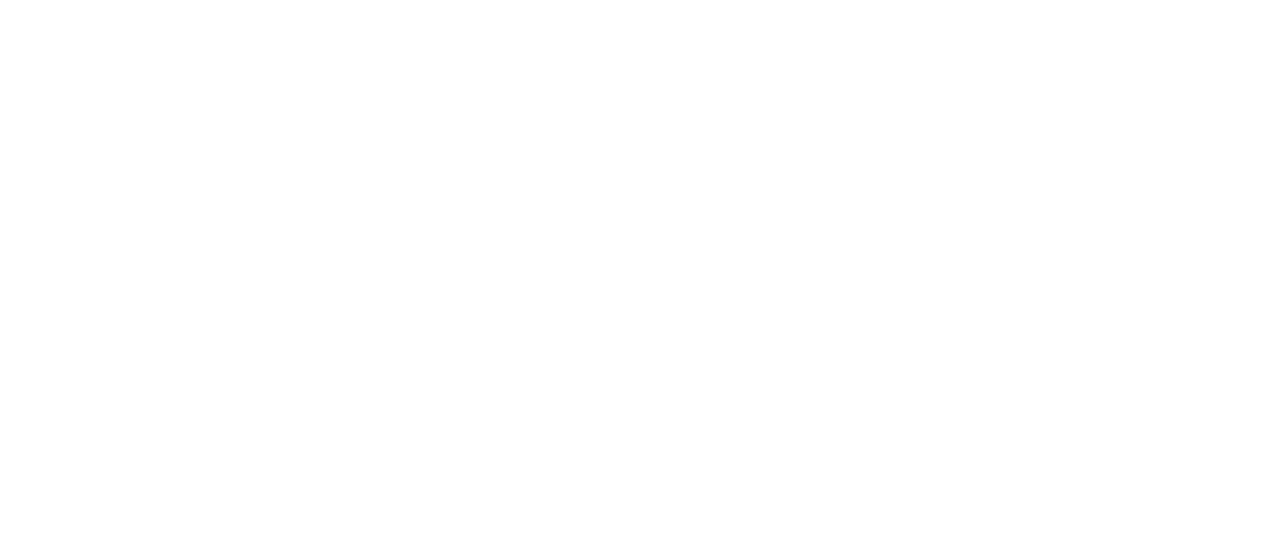
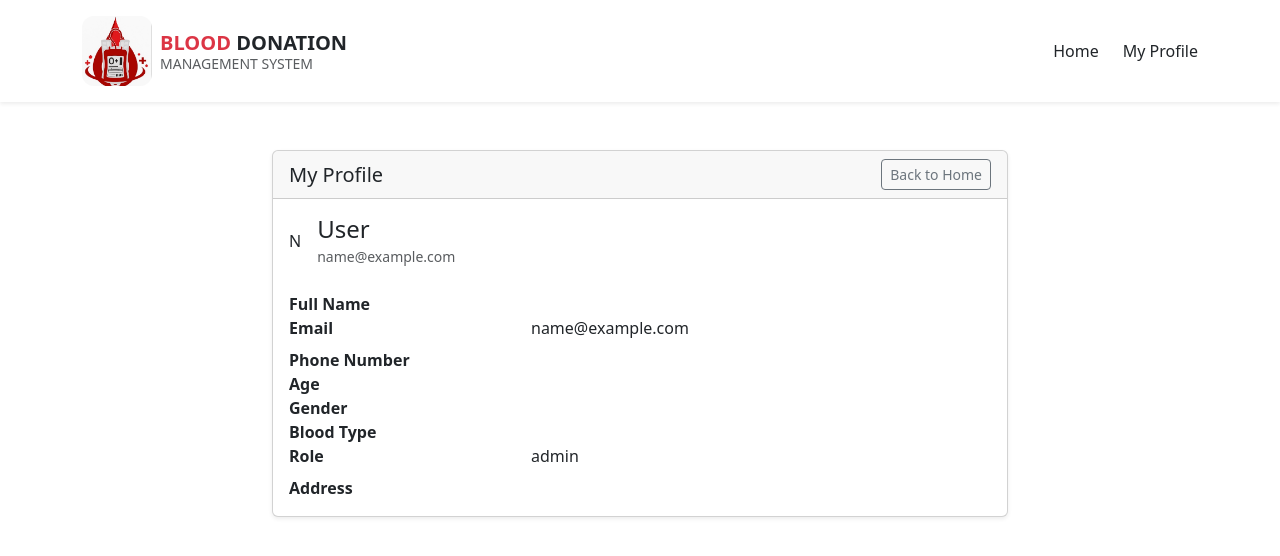
Before and after one commit to bineabble-XD/BDMS, a React (Vite) app in the folder client/: page /profile in a window 1280 px wide. Before the commit this address had no page. Shown: the top 556 px of the page. Built offline with nearby package versions, Linux system fonts and the light colour scheme; sample sign-in values are in the browser's storage.

Commit message:
admin and user profile added with more explanation in WhatsApp

```diff
--- a/client/src/App.css
+++ b/client/src/App.css
@@ -550,3 +550,30 @@
   background: linear-gradient(to right, #b10000, #ff4b4b);
   margin-top: 24px;
 }
+
+
+.profile-icon-btn,
+.profile-icon {
+  width: 40px;
+  height: 40px;
+  border-radius: 50%;
+  font-weight: 600;
+  border: 1px solid #ddd;
+}
+
+.profile-icon-btn {
+  padding: 0;
+}
+
+
+.admin-profile-icon {
+  width: 40px;
+  height: 40px;
+  border-radius: 50%;
+  background: #ffffff;
+  border: 1px solid #ccc;
+  font-weight: bold;
+  cursor: pointer;
+  text-decoration: none;
+  color: black;
+}
--- a/client/src/App.jsx
+++ b/client/src/App.jsx
@@ -14,8 +14,8 @@
 import LandingPage from "./components/LandingPage.jsx";
 import ForgetPassword from "./components/ForgetPassword.jsx";
 import ResetPassword from "./components/ResetPassword.jsx";
-
-
+import Profile from "./components/Profile.jsx";
+import AdminProfile from "./components/AdminProfile.jsx";
 
 
 
@@ -36,6 +36,9 @@
         <Route path="/verified" element={<EmailVerified />} />
         <Route path="/forget-password" element={<ForgetPassword />} />
         <Route path="/reset-password/:token" element={<ResetPassword />} />
+        <Route path="/profile" element={<Profile />} />
+        <Route path="/admin-profile" element={<AdminProfile />} />
+
       </Routes>
     </BrowserRouter>
   );
--- /dev/null
+++ b/client/src/components/AdminProfile.jsx
@@ -0,0 +1,65 @@
+import React from "react";
+import { Link } from "react-router-dom";
+import mlogo from "../assets/mlogo.jpg";
+
+const AdminProfile = () => {
+  const admin = JSON.parse(localStorage.getItem("bdmsUser"));
+
+  if (!admin) return <h3>No admin logged in</h3>;
+
+  return (
+    <div className="container py-5">
+      <header className="d-flex justify-content-between align-items-center mb-4">
+        <div className="d-flex align-items-center gap-2">
+          <img
+            src={mlogo}
+            alt="BDMS Logo"
+            style={{
+              width: "70px",
+              height: "70px",
+              objectFit: "cover",
+              borderRadius: "12px",
+            }}
+          />
+          <h4 className="fw-bold">BDMS Admin Panel</h4>
+        </div>
+
+        <Link to="/dashboard" className="btn btn-outline-secondary">
+          Back
+        </Link>
+      </header>
+
+      <div className="card shadow p-4">
+        <h3>Admin Profile</h3>
+        <hr />
+
+        <dl className="row">
+          <dt className="col-sm-3">Full Name</dt>
+          <dd className="col-sm-9">{admin.fName}</dd>
+
+          <dt className="col-sm-3">Email</dt>
+          <dd className="col-sm-9">{admin.email}</dd>
+
+          <dt className="col-sm-3">Phone</dt>
+          <dd className="col-sm-9">{admin.phoneNum}</dd>
+
+          <dt className="col-sm-3">Role</dt>
+          <dd className="col-sm-9">{admin.role}</dd>
+
+          <dt className="col-sm-3">Blood Type</dt>
+          <dd className="col-sm-9">{admin.bloodType}</dd>
+
+          <dt className="col-sm-3">Address</dt>
+          <dd className="col-sm-9">{admin.address}</dd>
+
+          <dt className="col-sm-3">Admin Status</dt>
+          <dd className="col-sm-9">
+            {admin.isAdmin ? "Administrator" : "Standard User"}
+          </dd>
+        </dl>
+      </div>
+    </div>
+  );
+};
+
+export default AdminProfile;
--- a/client/src/components/Appointment.jsx
+++ b/client/src/components/Appointment.jsx
@@ -1,9 +1,12 @@
+// src/components/Appointment.jsx
 import React, { useState } from "react";
-import { Link } from "react-router-dom";
+import { Link, useNavigate } from "react-router-dom";
 import mlogo from "../assets/mlogo.jpg";
-import donorIllustration from "../assets/donor.png"; // غيّرها للصورة اللي تحبها لو حاب
+import donorIllustration from "../assets/donor.png";
 
 const Appointment = () => {
+  const navigate = useNavigate();
+
   const [form, setForm] = useState({
     hospital: "Khawla Hospital",
     appointmentMonth: "",
@@ -29,10 +32,32 @@
     e.preventDefault();
     console.log("Appointment data:", form);
     alert("Appointment request submitted!");
+    // here later you can send to backend with fetch()
+  };
+
+  const resetForm = () => {
+    setForm({
+      hospital: "Khawla Hospital",
+      appointmentMonth: "",
+      appointmentTime: "",
+      lastDonationMonth: "",
+      donatedBefore: false,
+      sickPast3Months: false,
+      medsRecently: "",
+      hasColdFluFever: "",
+      medicalRestriction: "",
+      confirmHealth: false,
+    });
+  };
+
+  const handleCancel = () => {
+    resetForm();
+    navigate("/home"); // go back to Home page
   };
 
   return (
     <div className="appt-page">
+      {/* NAVBAR */}
       <header className="bdms-navbar shadow-sm">
         <div className="container d-flex align-items-center justify-content-between py-3">
           <div className="d-flex align-items-center gap-2">
@@ -55,26 +80,25 @@
           </div>
 
           <nav className="d-none d-md-flex align-items-center gap-4">
-            <Link to="/" className="nav-link">
-              Dashboards
+            <Link to="/home" className="nav-link">
+              Home
             </Link>
-            <Link to="/urgent" className="nav-link">
+            <Link to="/home#urgent" className="nav-link">
               Urgent Requests
             </Link>
             <span className="nav-link active-link">Appointments</span>
-            <Link to="/reports" className="nav-link">
-              Reports
-            </Link>
-            <button className="btn btn-danger ms-3 px-4">Log out</button>
           </nav>
+
         </div>
       </header>
 
+      {/* MAIN CONTENT */}
       <main className="appt-main">
         <div className="container">
           <h2 className="text-center mb-4 appt-title">Book an Appointment</h2>
 
           <div className="row justify-content-center">
+            {/* LEFT ILLUSTRATION */}
             <div className="col-md-4 text-center mb-4 mb-md-0">
               <img
                 src={donorIllustration}
@@ -83,6 +107,7 @@
               />
             </div>
 
+            {/* RIGHT FORM */}
             <div className="col-md-6">
               <form className="appt-form" onSubmit={handleSubmit}>
                 <h5 className="mb-3">Appointment Details</h5>
@@ -311,20 +336,7 @@
                   <button
                     type="button"
                     className="btn btn-outline-secondary flex-grow-1"
-                    onClick={() =>
-                      setForm({
-                        hospital: "Khawla Hospital",
-                        appointmentMonth: "",
-                        appointmentTime: "",
-                        lastDonationMonth: "",
-                        donatedBefore: false,
-                        sickPast3Months: false,
-                        medsRecently: "",
-                        hasColdFluFever: "",
-                        medicalRestriction: "",
-                        confirmHealth: false,
-                      })
-                    }
+                    onClick={handleCancel}
                   >
                     Cancel
                   </button>
--- /dev/null
+++ b/client/src/components/Profile.jsx
@@ -0,0 +1,109 @@
+// src/components/Profile.jsx
+import React, { useEffect } from "react";
+import { useSelector } from "react-redux";
+import { useNavigate, Link } from "react-router-dom";
+import mlogo from "../assets/mlogo.jpg";
+
+const Profile = () => {
+  const user = useSelector((state) => state.auth.user);
+  const navigate = useNavigate();
+
+  // If no user (not logged in), redirect to login
+  useEffect(() => {
+    if (!user) {
+      navigate("/login");
+    }
+  }, [user, navigate]);
+
+  if (!user) return null; // nothing while redirecting
+
+  return (
+    <div className="profile-page">
+      <header className="bdms-navbar shadow-sm">
+        <div className="container d-flex align-items-center justify-content-between py-3">
+          <div className="d-flex align-items-center gap-2">
+            <img
+              src={mlogo}
+              alt="BDMS Logo"
+              style={{
+                width: "70px",
+                height: "70px",
+                borderRadius: "12px",
+                objectFit: "cover",
+              }}
+            />
+            <div className="lh-1">
+              <h5 className="mb-0 fw-bold">
+                <span className="text-danger">BLOOD</span> <span>DONATION</span>
+              </h5>
+              <small className="text-muted">MANAGEMENT SYSTEM</small>
+            </div>
+          </div>
+
+          <nav className="d-none d-md-flex align-items-center gap-4">
+            <Link to="/home" className="nav-link">
+              Home
+            </Link>
+            <span className="nav-link active-link">My Profile</span>
+          </nav>
+        </div>
+      </header>
+
+      <main className="container py-5">
+        <div className="row justify-content-center">
+          <div className="col-md-8">
+            <div className="card shadow-sm">
+              <div className="card-header d-flex justify-content-between align-items-center">
+                <h5 className="mb-0">My Profile</h5>
+                <Link to="/home" className="btn btn-sm btn-outline-secondary">
+                  Back to Home
+                </Link>
+              </div>
+              <div className="card-body">
+                <div className="d-flex align-items-center mb-4">
+                  <div className="profile-icon rounded-circle me-3 d-flex align-items-center justify-content-center">
+                    {user.fName
+                      ? user.fName.charAt(0).toUpperCase()
+                      : user.email.charAt(0).toUpperCase()}
+                  </div>
+                  <div>
+                    <h4 className="mb-0">{user.fName || "User"}</h4>
+                    <small className="text-muted">{user.email}</small>
+                  </div>
+                </div>
+
+                <dl className="row mb-0">
+                  <dt className="col-sm-4">Full Name</dt>
+                  <dd className="col-sm-8">{user.fName}</dd>
+
+                  <dt className="col-sm-4">Email</dt>
+                  <dd className="col-sm-8">{user.email}</dd>
+
+                  <dt className="col-sm-4">Phone Number</dt>
+                  <dd className="col-sm-8">{user.phoneNum}</dd>
+
+                  <dt className="col-sm-4">Age</dt>
+                  <dd className="col-sm-8">{user.Age}</dd>
+
+                  <dt className="col-sm-4">Gender</dt>
+                  <dd className="col-sm-8">{user.gender}</dd>
+
+                  <dt className="col-sm-4">Blood Type</dt>
+                  <dd className="col-sm-8">{user.bloodType}</dd>
+
+                  <dt className="col-sm-4">Role</dt>
+                  <dd className="col-sm-8">{user.role}</dd>
+
+                  <dt className="col-sm-4">Address</dt>
+                  <dd className="col-sm-8">{user.address}</dd>
+                </dl>
+              </div>
+            </div>
+          </div>
+        </div>
+      </main>
+    </div>
+  );
+};
+
+export default Profile;
--- a/client/src/components/login.jsx
+++ b/client/src/components/login.jsx
@@ -31,16 +31,21 @@
 
   // ✅ after login, check verification
   useEffect(() => {
-    if (!user) return;
+  if (!user) return;
 
-    if (user.isVerified) {
-      // go to main home page
-      navigate('/home');
-    } else {
-      alert('Please verify your email before logging in.');
-      // optional: logout / clear user here later
-    }
-  }, [user, navigate]);
+  if (!user.isVerified) {
+    alert('Please verify your email before logging in.');
+    return;
+  }
+
+  // ⭐ ADMIN REDIRECT
+  if (user.isAdmin === true) {
+    navigate('/reports');
+  } else {
+    navigate('/home');
+  }
+}, [user, navigate]);
+
 
   // show errors as alerts for now
   useEffect(() => {
```
Also changed, not shown: client/src/components/AdminDash.jsx (+24 -8 lines), client/src/components/Home.jsx (+16 -2 lines).
